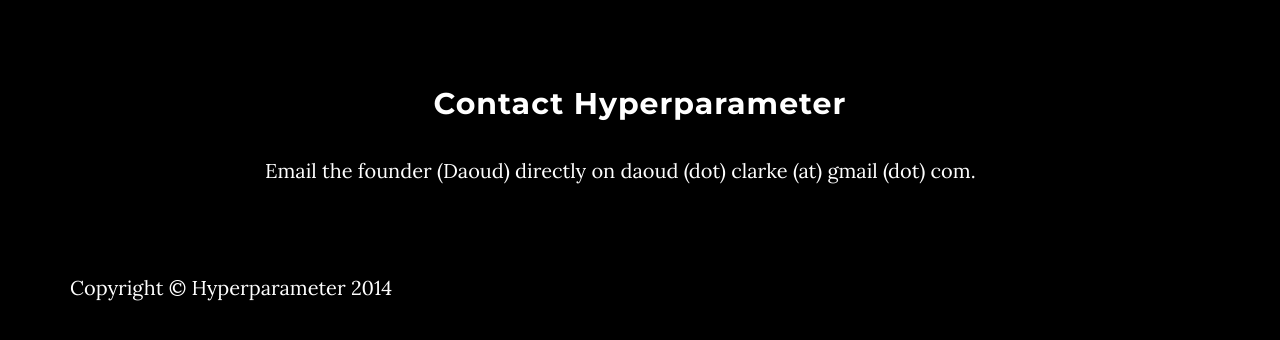
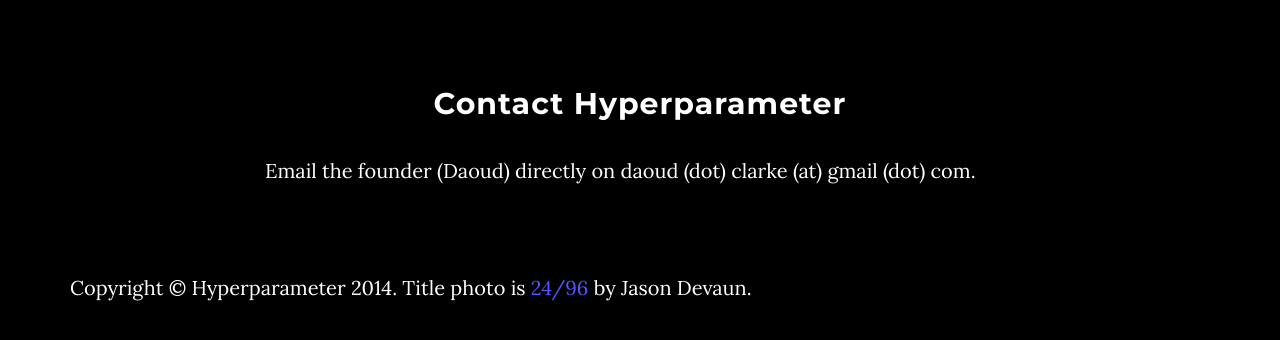
Before and after one commit to hyperparameter/hyperparameter.github.io, a plain HTML site: page index.html in a window 1280 px wide. Shown: the part 2114-2454 px from the top of the page. Drawn offline with Linux system fonts and the light colour scheme; some packages are replaced by stand-ins of ours.

Commit message:
Photo reference

```diff
--- a/index.html
+++ b/index.html
@@ -213,7 +213,7 @@
     <!-- Footer -->
     <footer>
         <div class="container text-center">
-            <p>Copyright &copy; Hyperparameter 2014</p>
+            <p>Copyright &copy; Hyperparameter 2014. Title photo is <a href="https://www.flickr.com/photos/34316967@N04/6839182454" title="24/96 by Jason Devaun, on Flickr">24/96</a> by Jason Devaun.</p>
         </div>
     </footer>
 
```
